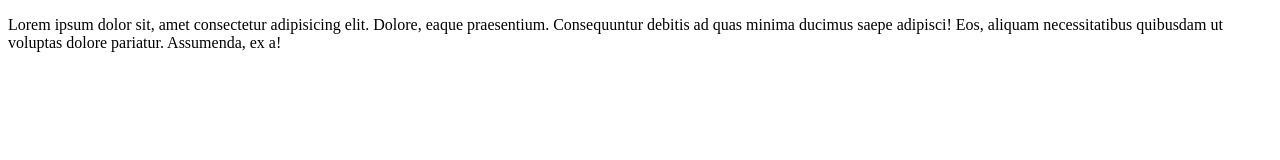
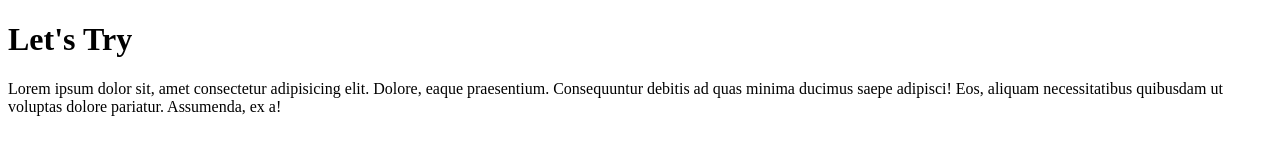
Before and after one commit to nasiruddin06/sampleone, a plain HTML site: page index.html in a window 1280 px wide. Drawn offline with Linux system fonts and the light colour scheme.

Commit message:
H tag added

```diff
--- a/index.html
+++ b/index.html
@@ -7,6 +7,7 @@
     <title>Document</title>
 </head>
 <body>
+    <h1>Let's Try</h1>
     <p>Lorem ipsum dolor sit, amet consectetur adipisicing elit. Dolore, eaque praesentium. Consequuntur debitis ad quas minima ducimus saepe adipisci! Eos, aliquam necessitatibus quibusdam ut voluptas dolore pariatur. Assumenda, ex a!</p>
 </body>
 </html>
```
